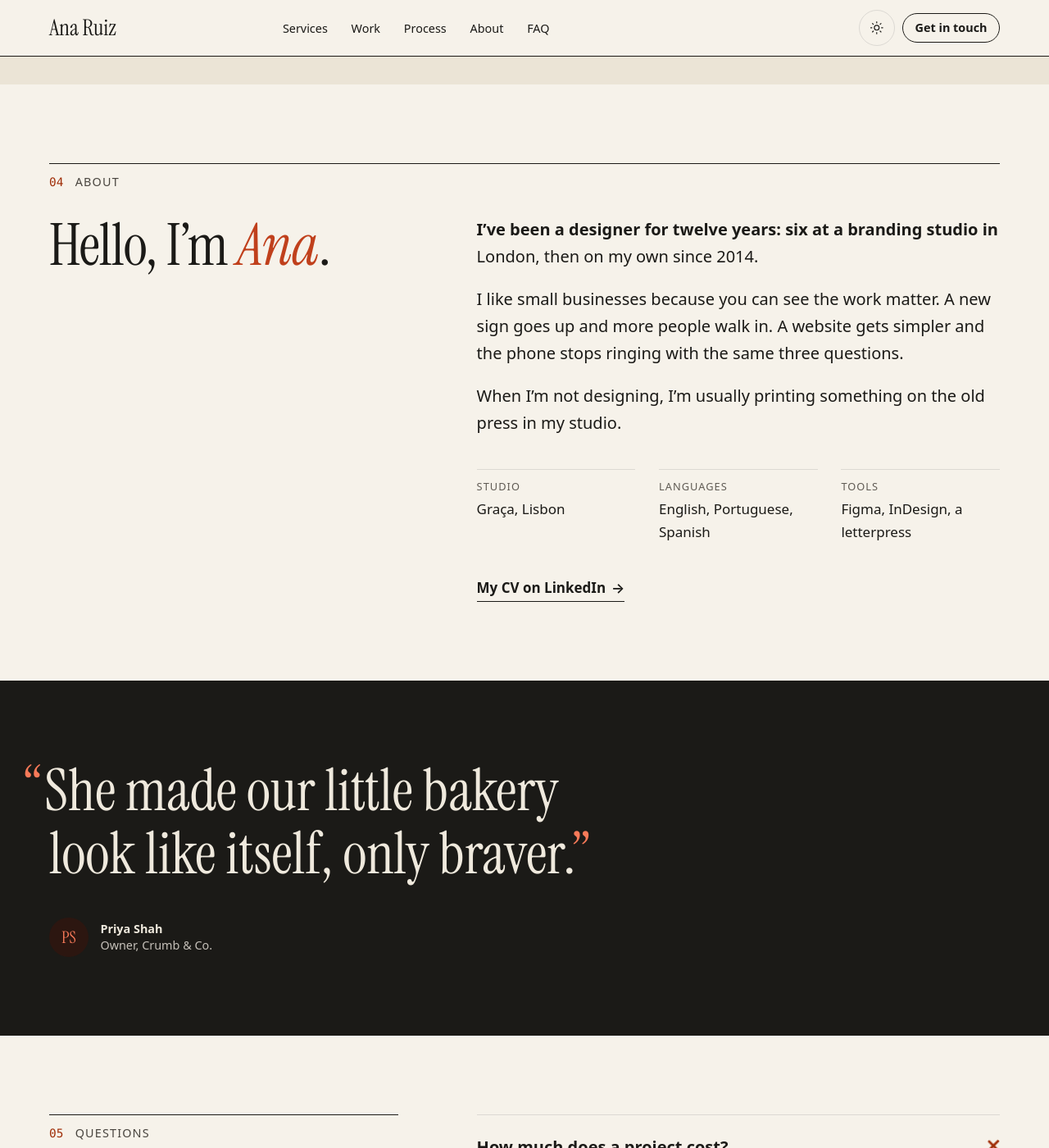
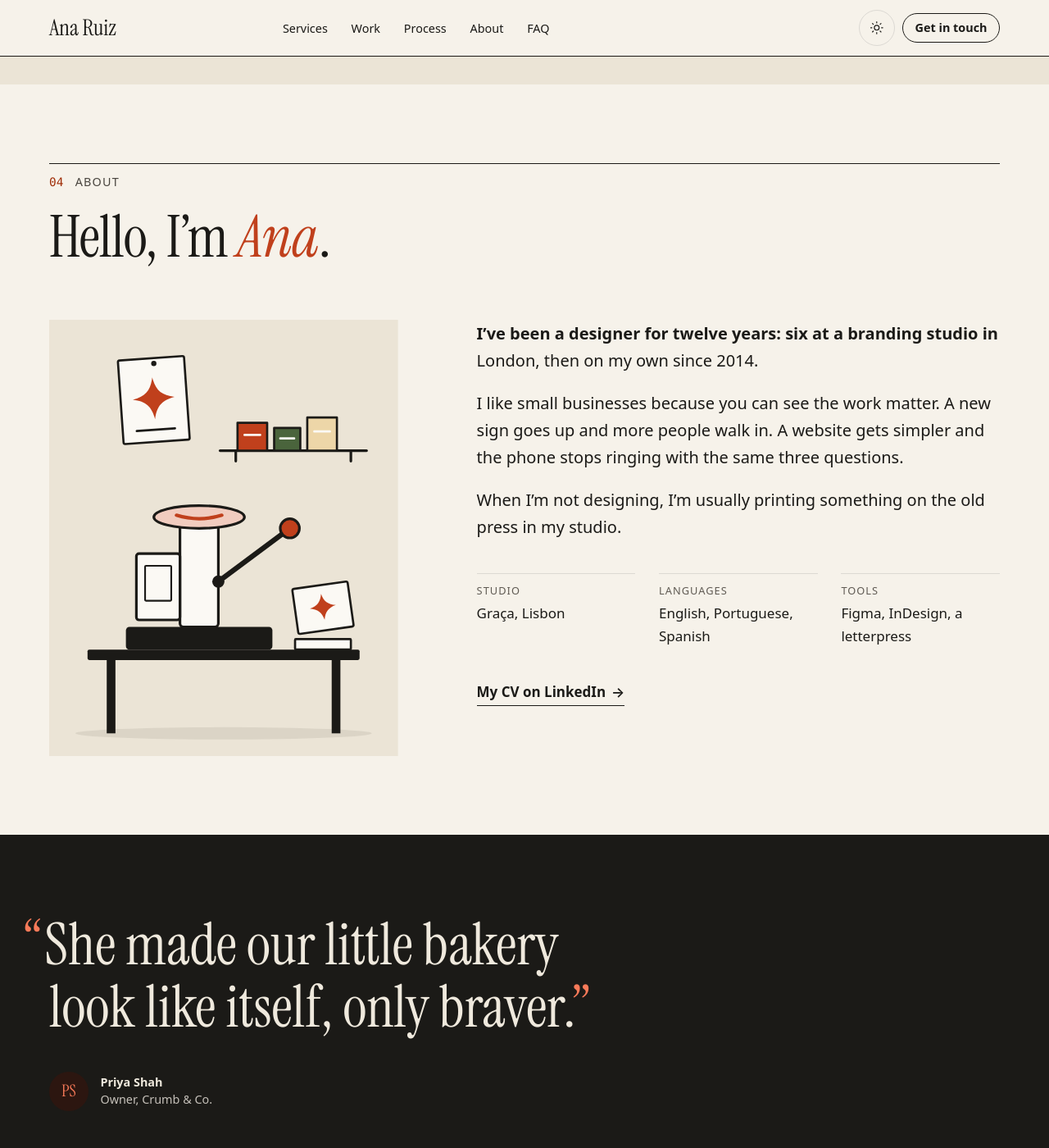
Before and after one commit to Tortoiz-Themes/alcor-jekyll, a Jekyll site: the page built from index.md, in a window 1280 px wide and 1400 px high, scrolled down 4617 px. Shown: the whole window at 82% size. Built offline with Jekyll 4.4.1, drawn with Linux system fonts in a browser that asks for light colours.

Commit message:
Add a letterpress drawing to About
A sixth MIT illustration, studio-press: a small letterpress on a workbench,
fresh prints and ink tins, in the theme's colour classes. About now uses
it beside the text. On phones the About picture is capped at 20rem.

```diff
--- a/_includes/css/sections/about.css
+++ b/_includes/css/sections/about.css
@@ -1,7 +1,7 @@
 /* About: photo beside the words, facts underneath. */
 @layer sections {
   .about__grid { display: grid; gap: var(--space-xl); align-items: start; }
-  .about__media { margin: 0; }
+  .about__media { margin: 0; width: min(100%, 20rem); } /* modest on phones; the grid sizes it from 52em */
   .about__media img { width: 100%; aspect-ratio: 4 / 5; object-fit: cover; border-radius: var(--radius-s); }
   .about__text { font-size: var(--step-1); max-width: 34em; }
   .about__text > * + * { margin-top: var(--space-s); }
@@ -13,6 +13,7 @@
   @media (min-width: 52em) {
     .about__grid { grid-template-columns: minmax(0, 0.8fr) minmax(0, 1.2fr); gap: var(--space-2xl); }
     .about__grid--text { grid-template-columns: minmax(0, 1fr); }
+    .about__media { width: auto; }
 
     /* No picture: the heading takes the left column and the words sit beside it, top-aligned,
        with the numbered label still running across both. Without :has() support it simply stacks. */
```
Also changed, not shown: index.md (+2 -0 lines), README.md, _includes/art/studio-press.svg (added), 1 other file.
